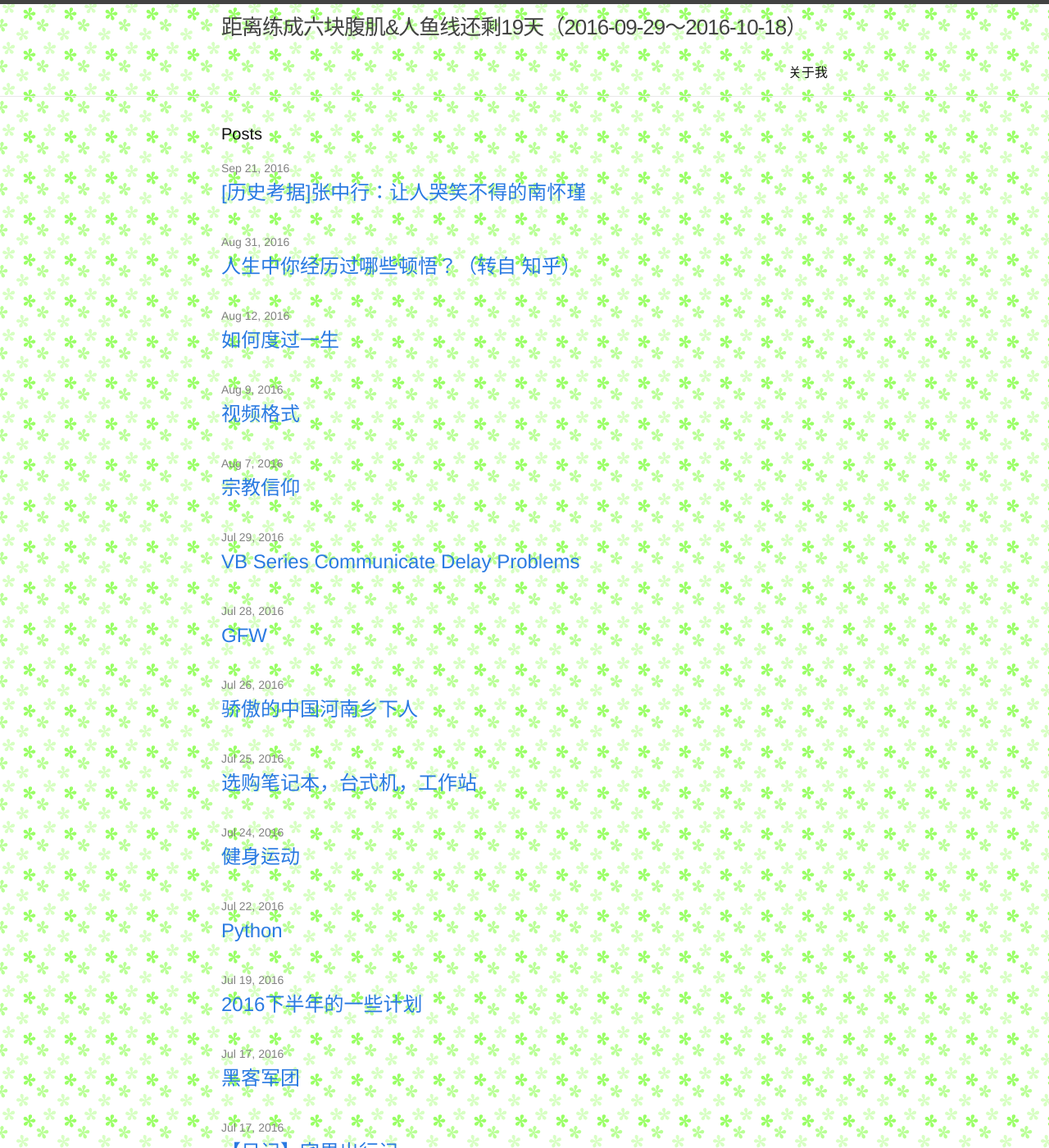
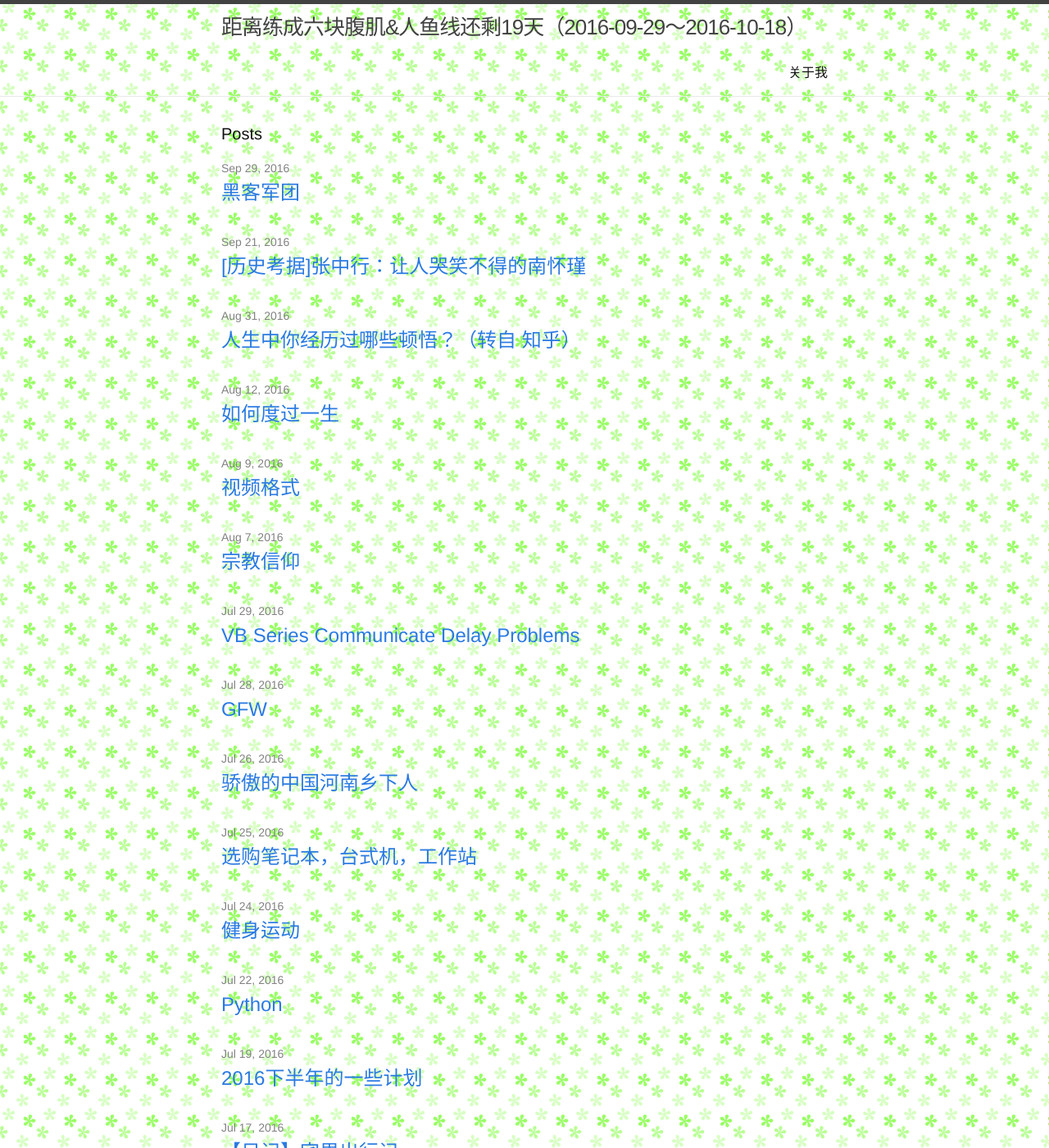
Before and after one commit to explorerlxz/explorerlxz.github.io, a Jekyll site: the page built from index.html, in a window 1280 px wide and 1400 px high. Shown: the whole window at 82% size. Built offline with Jekyll 4.4.1, drawn with Linux system fonts in a browser that asks for light colours.

Commit message:
changed date

````diff
--- a/_posts/2016-09-29-Mr-Robot.md
+++ b/_posts/2016-09-29-Mr-Robot.md
@@ -1,7 +1,7 @@
 ---
 yout: post
 title:  "黑客军团"
-date:   2016-07-17
+date:   2016-09-29
 ---
 
 ```
````
